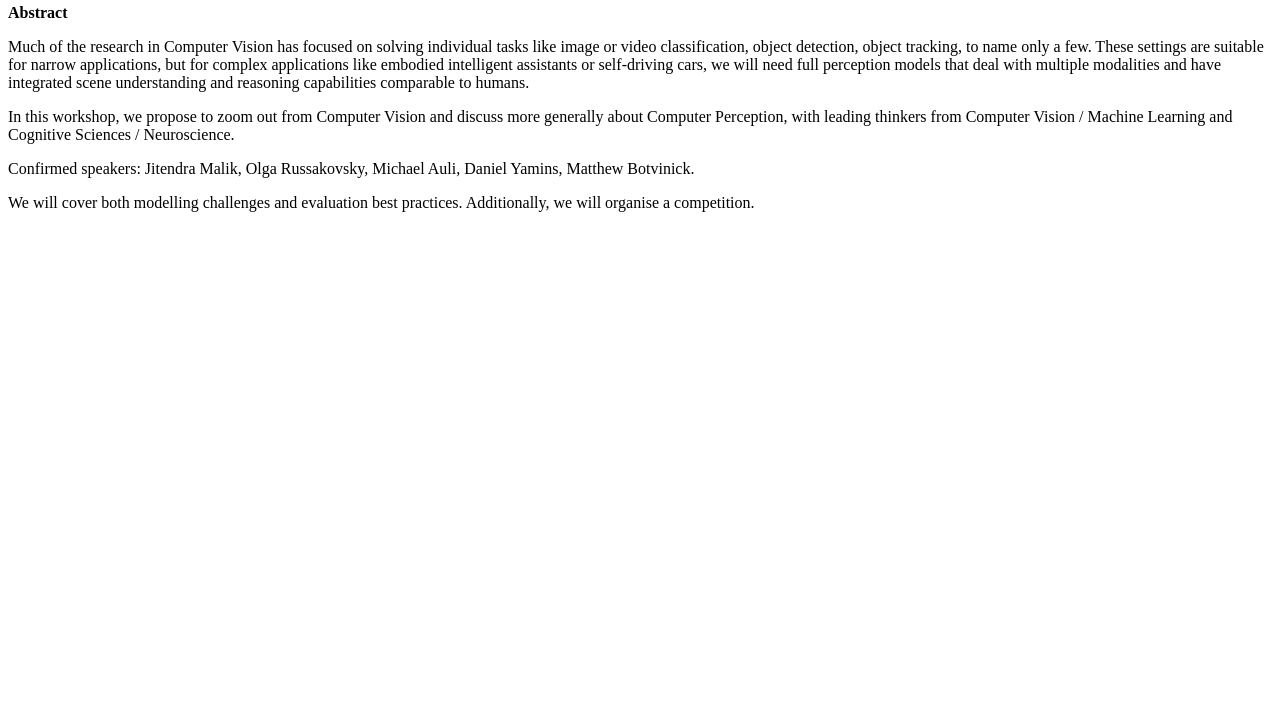
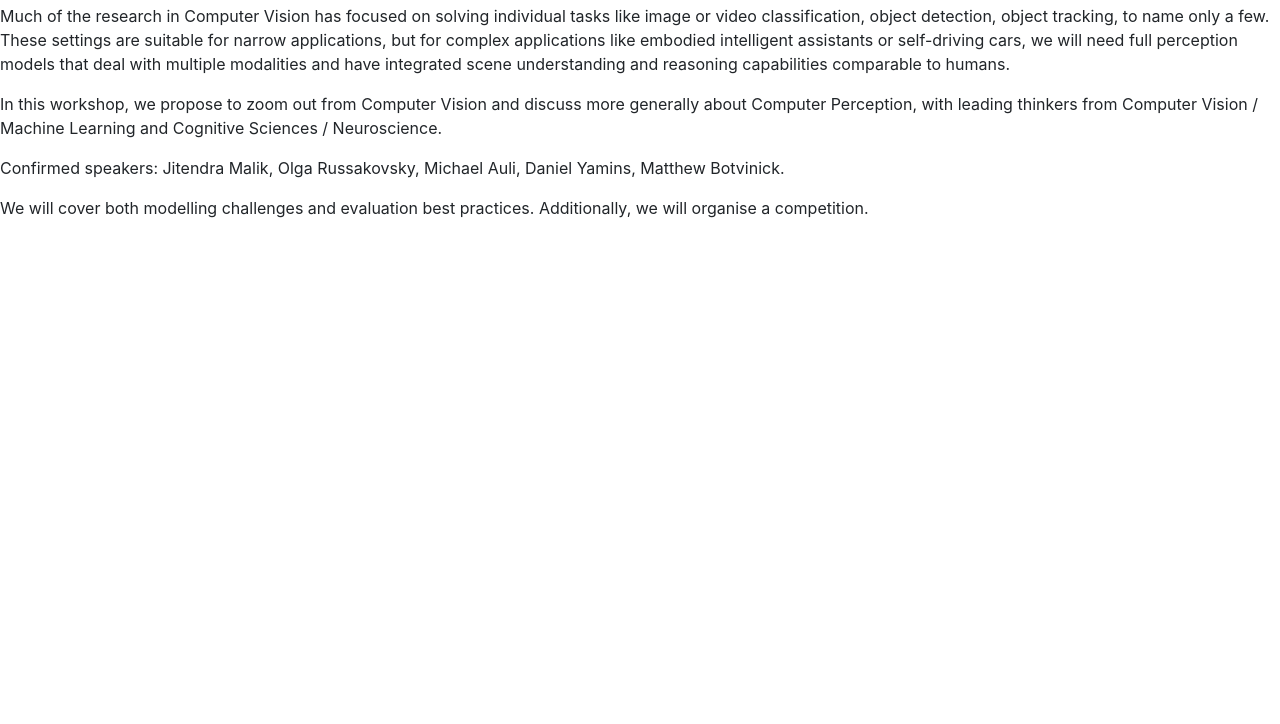
Before and after one commit to ComputerPerception/computerperception.github.io, a plain HTML site: page index.html in a window 1280 px wide. Shown: the part 76-800 px from the top of the page. Drawn offline with nearby package versions, Linux system fonts and the light colour scheme.

Commit message:
Update index.html

```diff
--- a/index.html
+++ b/index.html
@@ -1,5 +1,36 @@
 <!DOCTYPE html>
-<html>
+<html lang="en">
+<head>
+  <meta charset="utf-8">
+  <title>Computer Perception - ECCV Workshop 2022</title>
+  <meta content="width=device-width, initial-scale=1.0" name="viewport">
+  <meta content="" name="keywords">
+  <meta content="" name="description">
+
+  <!-- Favicons -->
+  <link href="img/favicon.jpg" rel="icon">
+  <link href="img/favicon.jpg" rel="apple-touch-icon">
+
+  <!-- Google Fonts -->
+  <link href="https://fonts.googleapis.com/css?family=Open+Sans:300,300i,400,400i,700,700i|Poppins:300,400,500,700" rel="stylesheet">
+
+  <!-- Bootstrap CSS File -->
+  <link href="lib/bootstrap/css/bootstrap.min.css" rel="stylesheet">
+
+  <!-- Libraries CSS Files -->
+  <link href="lib/font-awesome/css/font-awesome.min.css" rel="stylesheet">
+  <link href="lib/animate/animate.min.css" rel="stylesheet">
+
+  <!-- Main Stylesheet File -->
+  <link href="css/style.css" rel="stylesheet">
+
+  <!-- =======================================================
+    Theme Name: Regna
+    Theme URL: https://bootstrapmade.com/regna-bootstrap-onepage-template/
+    Author: BootstrapMade.com
+    License: https://bootstrapmade.com/license/
+  ======================================================= -->
+</head>
 <body>
 <h1>Welcome to Computer Perception @ ECCV2022</h1>
   <b>Abstract</b>
```
